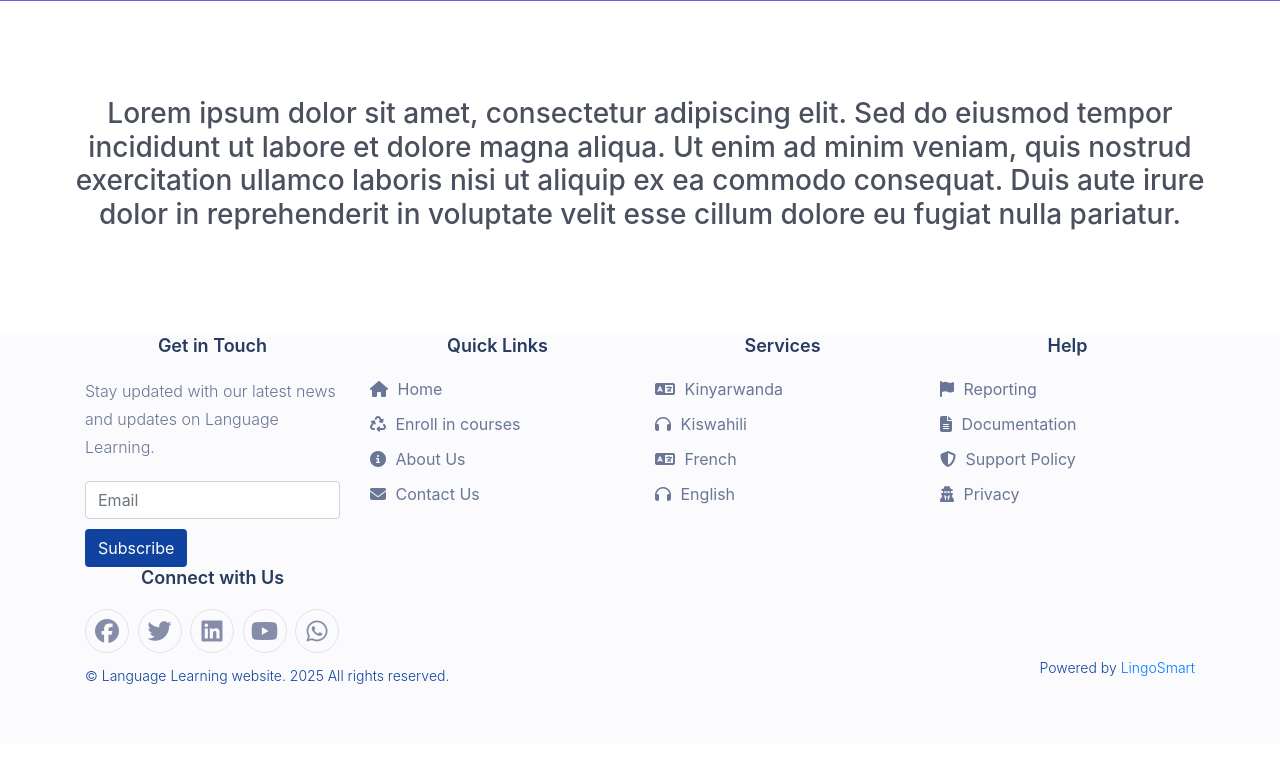
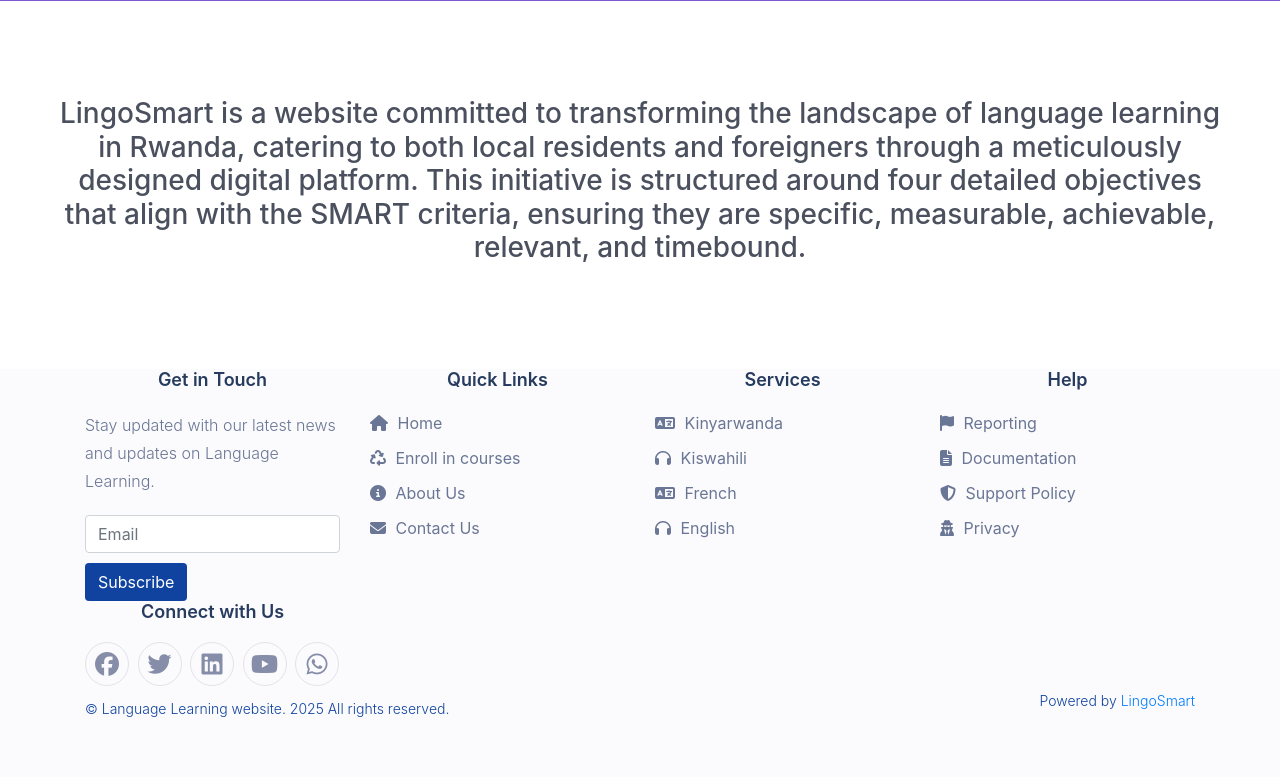
Before and after one commit to Lydia02/lingosmart, a Flask app: page / in a window 1280 px wide. Shown: the part 559-1336 px from the top of the page. Before the commit the page ends 1243 px from the top, so only its background shows below. Run offline with Flask 3, Linux system fonts and the light colour scheme; some libraries are stand-ins or nearby versions.

Commit message:
modifications

```diff
--- a/app/templates/home.html
+++ b/app/templates/home.html
@@ -92,11 +92,7 @@
       </div>
       <br /><br /><br /><br />
       <h3>
-        Lorem ipsum dolor sit amet, consectetur adipiscing elit. Sed do eiusmod
-        tempor incididunt ut labore et dolore magna aliqua. Ut enim ad minim
-        veniam, quis nostrud exercitation ullamco laboris nisi ut aliquip ex ea
-        commodo consequat. Duis aute irure dolor in reprehenderit in voluptate
-        velit esse cillum dolore eu fugiat nulla pariatur.
+        LingoSmart is a website committed to transforming the landscape of language learning in Rwanda, catering to both local residents and foreigners through a meticulously designed digital platform. This initiative is structured around four detailed objectives that align with the SMART criteria, ensuring they are specific, measurable, achievable, relevant, and timebound.
       </h3>
       <br /><br /><br /><br />
       <footer class="new_footer_area bg_color">
```
